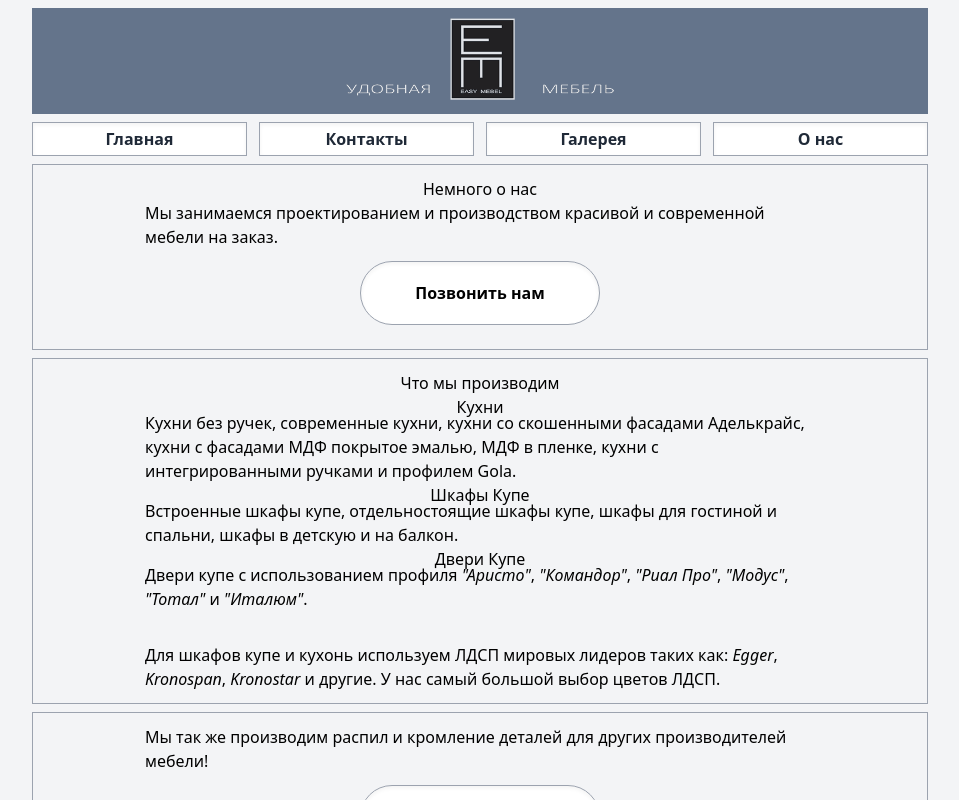
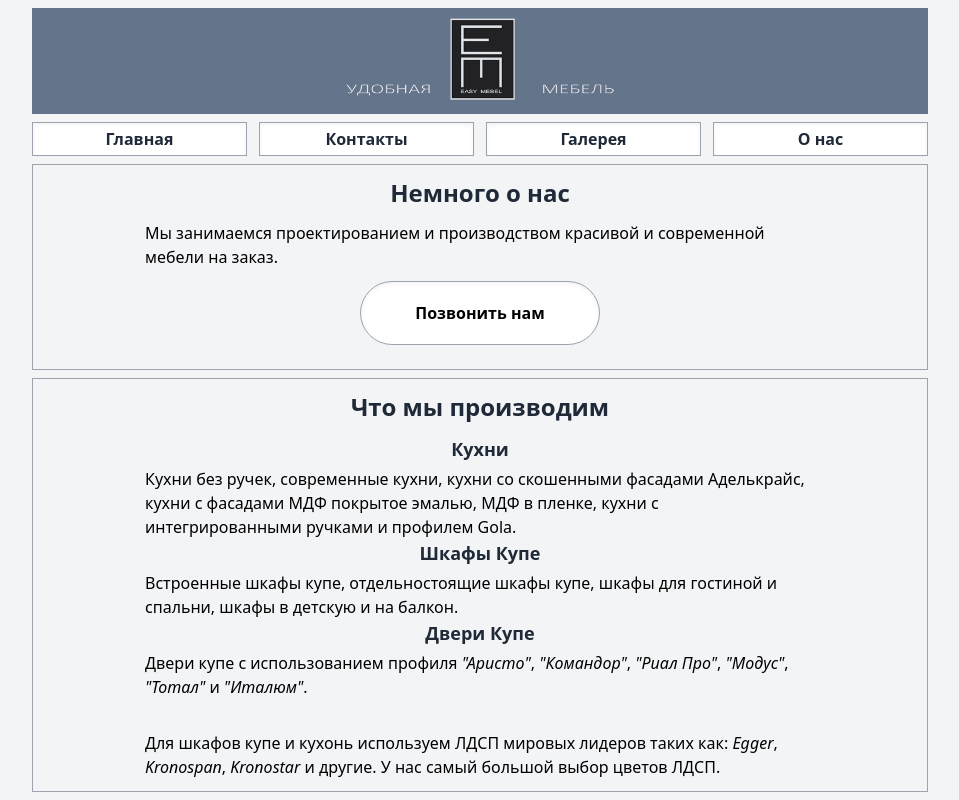
Before and after one commit to synalice/easy-mebel, a Next.js app: page / in a window 1280 px wide. Shown: the top 800 px of the page, without its empty margins (160-1119 px from the left). Built offline with nearby package versions, Linux system fonts and the light colour scheme.

Commit message:
feat: add global styling to `<h1>` and `<h2>` tags

```diff
--- a/styles/globals.css
+++ b/styles/globals.css
@@ -1,3 +1,12 @@
 @tailwind base;
 @tailwind components;
 @tailwind utilities;
+
+@layer base {
+  h1 {
+    @apply text-2xl font-extrabold pb-3 text-center text-gray-800;
+  }
+  h2 {
+    @apply text-lg font-extrabold pb-3 text-center text-gray-800;
+  }
+}
```
